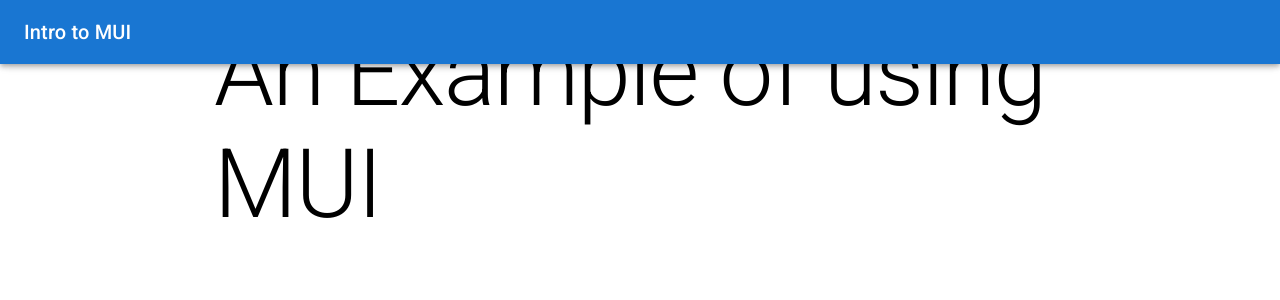
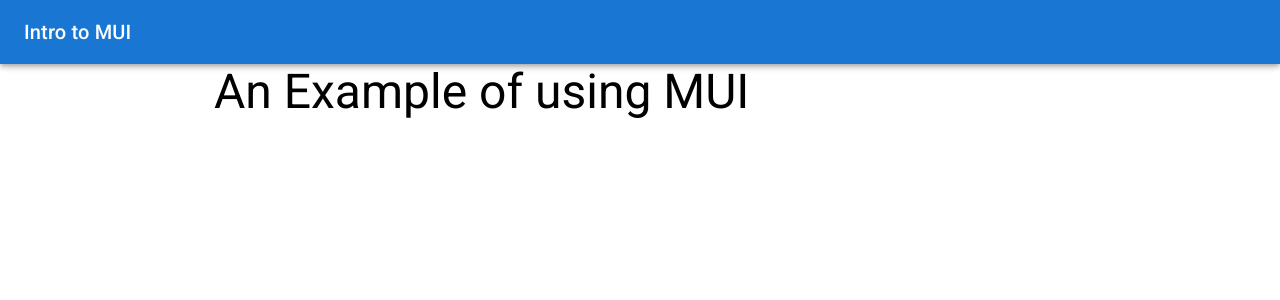
Before and after one commit to dmit-2008/dmit2008-OE01-Winter-2025, a Next.js app in the folder 06-nextjs-mui-component-library/components-mui-example/: page / in a window 1280 px wide. Shown: the top 300 px of the page. Built offline with nearby package versions, Linux system fonts and the light colour scheme.

Commit message:
class progress pushed

```diff
--- a/06-nextjs-mui-component-library/components-mui-example/pages/index.js
+++ b/06-nextjs-mui-component-library/components-mui-example/pages/index.js
@@ -25,9 +25,9 @@ export default function Home() {
       <Container
         component="main"
         maxWidth="md"
-        sx={{marginTop: 2}}
+        sx={{marginTop: 8}}
       >
-        <Typography variant="h1">
+        <Typography variant="h3" component="h1">
           An Example of using MUI
         </Typography>
       </Container>
```
